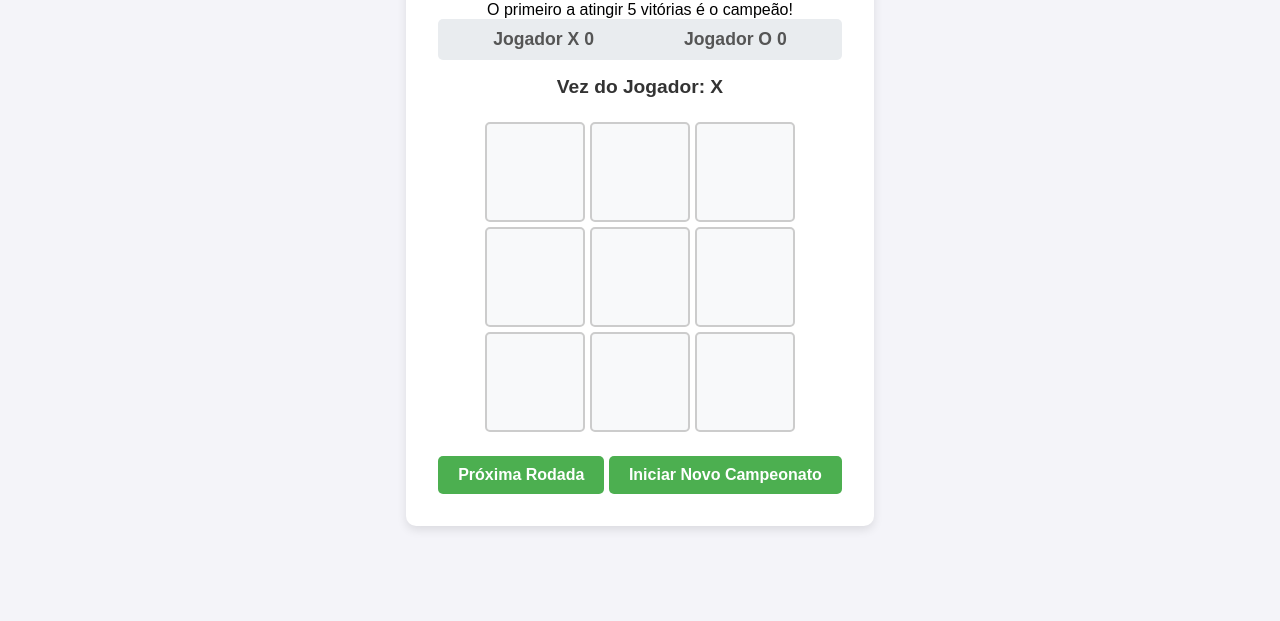
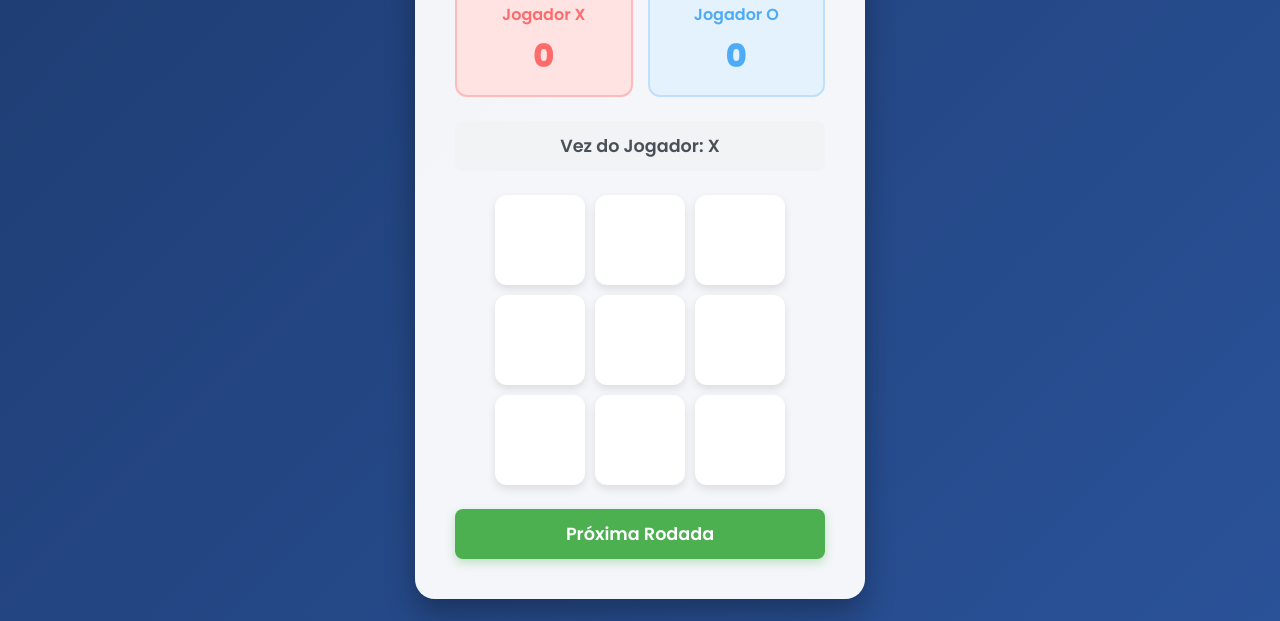
Before and after one commit to xGustamitox/jogo-da-velha-web, a plain HTML site: page index.html in a window 1280 px wide. Shown: the part 179-800 px from the top of the page. Drawn offline with Linux system fonts and the light colour scheme.

Commit message:
Update style.css

```diff
--- a/style.css
+++ b/style.css
@@ -1,92 +1,181 @@
+@import url('https://fonts.googleapis.com/css2?family=Poppins:wght@400;600;800&display=swap');
+
 * {
     box-sizing: border-box;
     margin: 0;
     padding: 0;
-    font-family: Arial, sans-serif;
+    font-family: 'Poppins', sans-serif;
 }
 
 body {
-    background-color: #f4f4f9;
+    background: linear-gradient(135deg, #1e3c72 0%, #2a5298 100%);
     display: flex;
     justify-content: center;
     align-items: center;
     min-height: 100vh;
+    color: #333;
 }
 
 .container {
-    background: white;
-    padding: 2rem;
-    border-radius: 10px;
-    box-shadow: 0 4px 10px rgba(0, 0, 0, 0.1);
+    background: rgba(255, 255, 255, 0.95);
+    padding: 2.5rem;
+    border-radius: 20px;
+    box-shadow: 0 15px 30px rgba(0, 0, 0, 0.3);
     text-align: center;
+    max-width: 450px;
+    width: 100%;
 }
 
 h1 {
-    color: #333;
-    margin-bottom: 1rem;
+    color: #1e3c72;
+    font-weight: 800;
+    font-size: 2.2rem;
+    margin-bottom: 0.2rem;
+}
+
+.subtitle {
+    font-size: 0.9rem;
+    color: #666;
+    margin-bottom: 1.5rem;
 }
 
 .scoreboard {
     display: flex;
-    justify-content: space-around;
-    margin-bottom: 1rem;
-    font-size: 1.1rem;
-    font-weight: bold;
-    color: #555;
-    background-color: #e9ecef;
+    justify-content: space-between;
+    margin-bottom: 1.5rem;
+    gap: 15px;
+}
+
+.player-score {
+    flex: 1;
+    padding: 15px;
+    border-radius: 12px;
+    display: flex;
+    flex-direction: column;
+    align-items: center;
+    font-weight: 600;
+    transition: transform 0.3s ease;
+}
+
+.x-score {
+    background-color: #ffe3e3;
+    color: #ff6b6b;
+    border: 2px solid #ffbaba;
+}
+
+.o-score {
+    background-color: #e3f2fd;
+    color: #4dabf7;
+    border: 2px solid #bce0fd;
+}
+
+.score-number {
+    font-size: 2rem;
+    font-weight: 800;
+    margin-top: 5px;
+}
+
+.status-box {
+    background-color: #f1f3f5;
     padding: 10px;
-    border-radius: 5px;
+    border-radius: 8px;
+    margin-bottom: 1.5rem;
+    min-height: 50px;
+    display: flex;
+    align-items: center;
+    justify-content: center;
 }
 
 .status {
-    font-size: 1.2rem;
-    margin-bottom: 1.5rem;
-    font-weight: bold;
-    color: #333;
+    font-size: 1.1rem;
+    font-weight: 600;
+    color: #495057;
+}
+
+/* Efeito de texto quando alguém é campeão */
+.champion-text {
+    color: #d4af37;
+    font-weight: 800;
+    font-size: 1.3rem;
+    animation: pulse 1.5s infinite;
+}
+
+@keyframes pulse {
+    0% { transform: scale(1); }
+    50% { transform: scale(1.05); }
+    100% { transform: scale(1); }
 }
 
 .board {
     display: grid;
-    grid-template-columns: repeat(3, 100px);
-    grid-template-rows: repeat(3, 100px);
-    gap: 5px;
+    grid-template-columns: repeat(3, 90px);
+    grid-template-rows: repeat(3, 90px);
+    gap: 10px;
     margin: 0 auto 1.5rem auto;
     width: fit-content;
 }
 
 .cell {
-    background-color: #f8f9fa;
-    border: 2px solid #ccc;
-    border-radius: 5px;
+    background-color: #ffffff;
+    border: none;
+    border-radius: 12px;
+    box-shadow: 0 4px 8px rgba(0,0,0,0.1);
     display: flex;
     justify-content: center;
     align-items: center;
-    font-size: 3rem;
-    font-weight: bold;
+    font-size: 3.5rem;
+    font-weight: 800;
     cursor: pointer;
-    transition: background-color 0.2s;
+    transition: all 0.2s ease-in-out;
 }
 
 .cell:hover {
-    background-color: #e9ecef;
+    transform: translateY(-3px);
+    box-shadow: 0 6px 12px rgba(0,0,0,0.15);
 }
 
-/* Cores diferentes para X e O */
 .cell.x { color: #ff6b6b; }
 .cell.o { color: #4dabf7; }
 
+.controls {
+    display: flex;
+    flex-direction: column;
+    gap: 10px;
+}
+
 button {
-    padding: 10px 20px;
-    font-size: 1rem;
-    font-weight: bold;
+    padding: 12px 20px;
+    font-size: 1.1rem;
+    font-weight: 600;
+    border: none;
+    border-radius: 8px;
+    cursor: pointer;
+    transition: all 0.3s ease;
+    width: 100%;
+}
+
+#restartBtn {
     background-color: #4caf50;
     color: white;
-    border: none;
-    border-radius: 5px;
-    cursor: pointer;
-    transition: background-color 0.2s;
+    box-shadow: 0 4px 10px rgba(76, 175, 80, 0.3);
 }
 
-button:hover {
-    background-color: #45a049;
+#restartBtn:hover {
+    background-color: #43a047;
+    transform: translateY(-2px);
 }
+
+#resetChampionshipBtn {
+    background-color: #ff9800;
+    color: white;
+    box-shadow: 0 4px 10px rgba(255, 152, 0, 0.3);
+}
+
+#resetChampionshipBtn:hover {
+    background-color: #f57c00;
+    transform: translateY(-2px);
+}
+
+.hidden {
+    display: none !important;
+}
```
